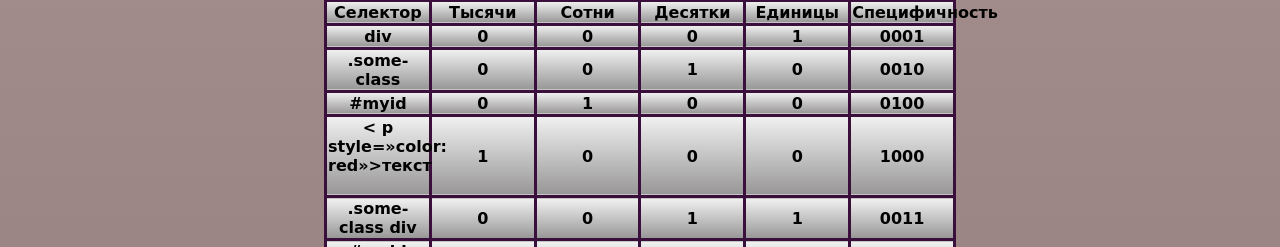
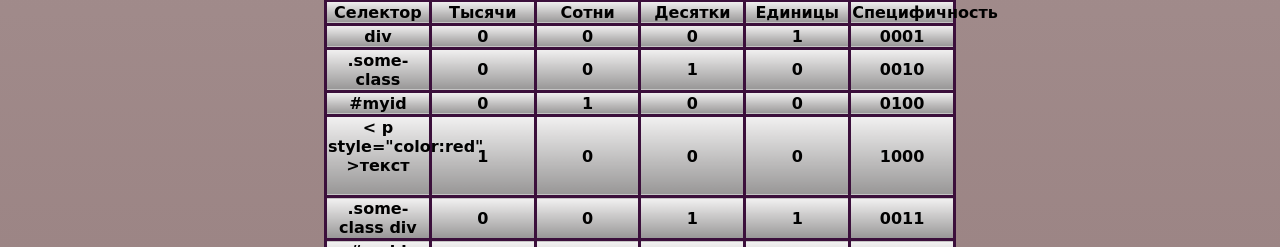
Before and after one commit to Leortas/Homework_G1_Tsydypov.Arsalan-ver.-2.37-beta-, a plain HTML site: page index.html in a window 1280 px wide. Shown: the part 4322-4569 px from the top of the page. Drawn offline with Linux system fonts and the light colour scheme; a web font is replaced by a local one.

Commit message:
fix name

```diff
--- a/index.html
+++ b/index.html
@@ -233,7 +233,7 @@
       <td>0100</td>
     </tr>
     <tr>
-      <td>< p style=»color: red»>текст</p></td>
+      <td> < p style="color:red" >текст</p></td>
       <td>1</td>
       <td>0</td>
       <td>0</td>
```
